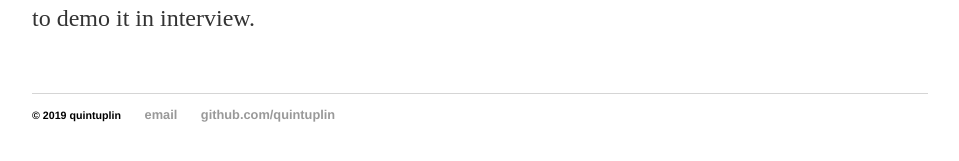
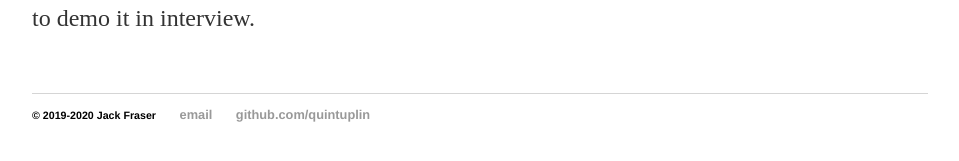
Before and after one commit to Quintuplin/quintuplin.github.io, a Jekyll site: the page built from index.html, in a window 1280 px wide. Shown: the part 531-692 px from the top of the page, without its empty margins (160-1119 px from the left). Built offline with Jekyll 4.4.1, drawn with Linux system fonts in a browser that asks for light colours.

Commit message:
copyright update

```diff
--- a/_layouts/default.html
+++ b/_layouts/default.html
@@ -21,7 +21,7 @@
 			</div><!-- /.container -->
 			<footer>
 	    		<ul>
-				<li><small>&copy; 2019 quintuplin</small></li>
+				<li><small>&copy; 2019-2020 Jack Fraser</small></li>
 	        		<li><a href="mailto:quintuplin12@gmail.com">email</a></li>
 	        		<li><a href="https://github.com/quintuplin">github.com/quintuplin</a></li>
 				</ul>
```
